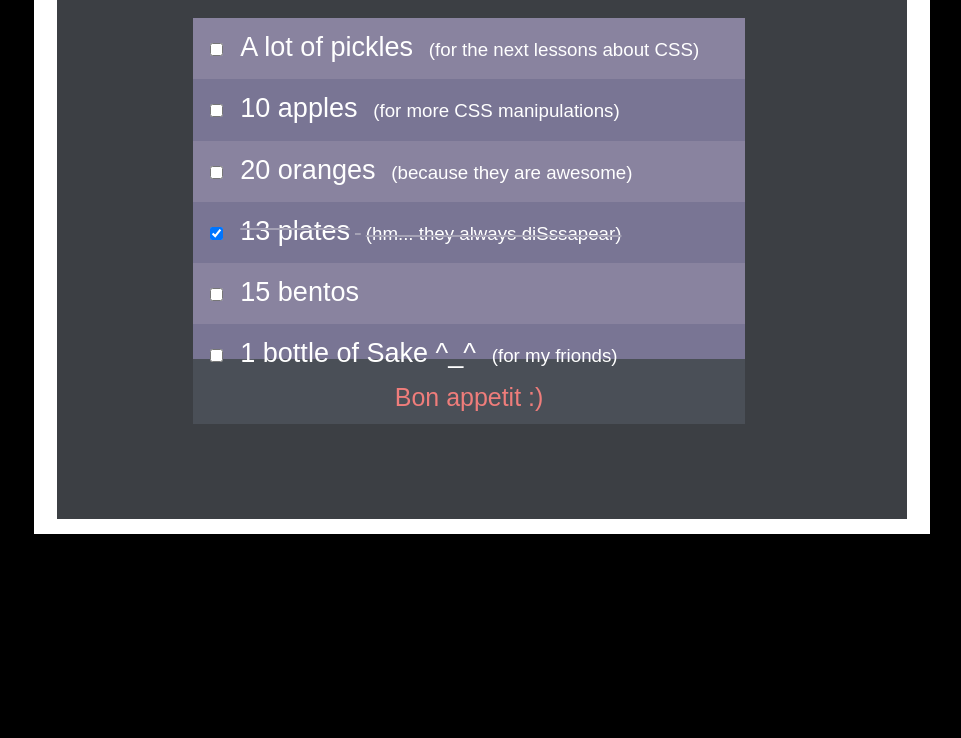
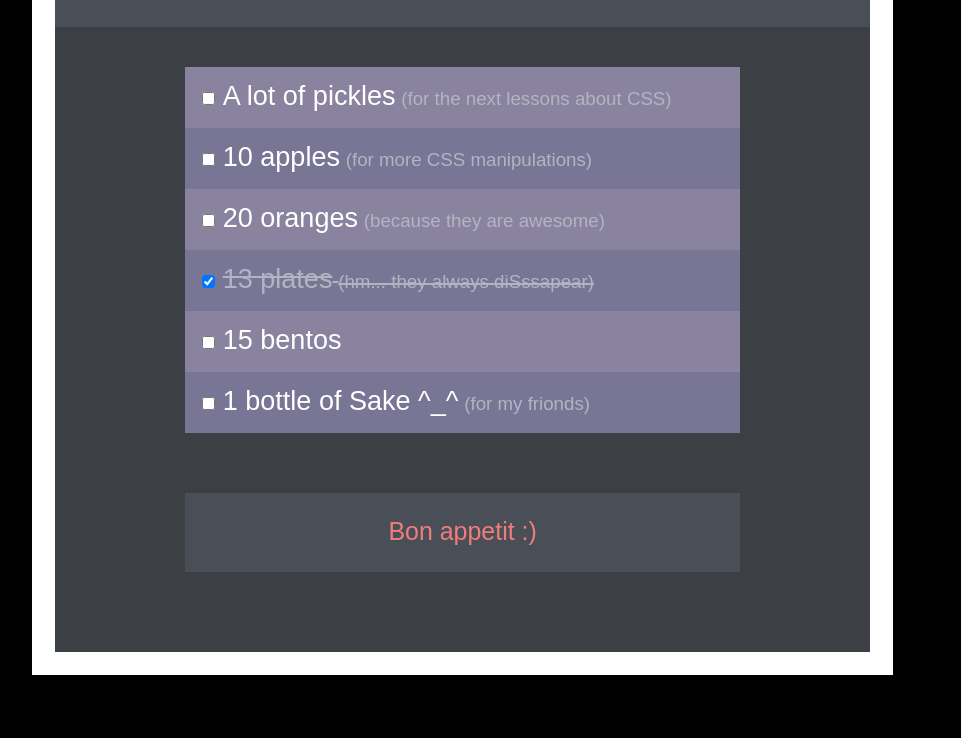
Before and after one commit to innabereshuk/Shopping_list, a plain HTML site: page index.html in a window 1280 px wide. Shown: the part 210-948 px from the top of the page, without its empty margins (179-1140 px from the left). Before the commit the page ends 872 px from the top, so only its background shows below. Drawn offline with Linux system fonts and the light colour scheme.

Commit message:
changes in many lines in css and index.html

```diff
--- a/CSS/style.css
+++ b/CSS/style.css
@@ -12,42 +12,42 @@ a, button {
 }
 
 body{
-    width: 100vw;
-    height: 100vh;
+    width: 1100px;
+    width: 99%;;
     background: black;
 }
 
 section {
-    width: 70%;
-    height: 85%;
     margin: 5% 16%;
     border: 23px solid white;
 
 }
 
 #box {
-    height: 100%;
     background: #3c3f44;
 }
 
 .box {
-    height: 16%;
     background: #4a4f57;
+
+}
+
+.h1 {
+    padding: 20px 0 60px 0;
 }
 
 div .box.box1 {
-    height: 79%;
     background: #3c3f44;
+    margin: 0;
 }
 
 .tab {
-    height: 60%;
-    width: 65%;
-    margin: 40px 16%;
+    padding: 40px 16%;
 }
 
+
 .box.box1 .tab .stroka:hover {
-    background: #635e78;
+    background: #860606;
     border-top: 3px solid white;
     border-bottom: 3px solid white;
 
@@ -68,24 +68,23 @@ div.stroka.color {
 
 
 div .button {
-    width: 65%;
-    height: 13%;
     background: #4a4f57;
-    margin: 0 16%;
     text-align: center;
     font-size: 1.2em;
     padding: 24.5px;
 }
 
 div .button:hover {
-    background: #4a4f70;
+    background: #220c4b;
     border-bottom: 3px solid white;
     border-top: 3px solid white;
 }
 
-a {
-    text-decoration: none;
+footer {
+    padding: 20px 16% 80px 16%;
 }
+
+
 
 
 /* Text */
@@ -93,17 +92,25 @@ a {
 span {
     font-size: 1.3em;
     color: white;
-    padding: 19px 5px;
-}
+ }
 
 .col {
     font-size: 0.9em;
     font-weight: 100;
+    color: #b3b4c3;
+}
+
+input:checked + span .gold {
+    color: #b3b4c3;
 }
 
 input:checked + span {
-   text-decoration: line-through #a5a2b5;
+     text-decoration: line-through #b3b4c3;
+}
 
+
+label {
+    display: block;
 }
 
 
@@ -125,3 +132,7 @@ h2 {
     font-size: 1.5em;
     margin: -30px;
 }
+
+a {
+    text-decoration: none;
+}
--- a/index.html
+++ b/index.html
@@ -11,12 +11,13 @@
 <body>
     <section>
         <div id="box">
-          <div class="box">
+          <div class="box h1">
               <h1>CSS diner Shopping List</h1><br>
               <h2>Let's go to the mall!</h2>
            </div>
             <div class="box box1">
                <div class="tab">
+                <label>
                     <div class="stroka color">
                       <input type="checkbox">
                         <span>
@@ -24,6 +25,8 @@
                           <span class="col">(for the next lessons about CSS)</span>
                         </span>
                     </div>
+                </label>
+                <label>
                     <div class="stroka">
                         <input type="checkbox">
                         <span>
@@ -31,6 +34,8 @@
                            <span class="col">(for more CSS manipulations)</span>
                         </span>
                     </div>
+                </label>
+                <label>
                     <div class="stroka color">
                         <input type="checkbox">
                         <span>
@@ -38,6 +43,8 @@
                            <span class="col">(because they are awesome)</span>
                         </span>
                     </div>
+                </label>
+                <label>
                     <div class="stroka">
                         <input type="checkbox" checked>
                         <span>
@@ -45,12 +52,16 @@
                            <span class="col">(hm... they always diSssapear)</span>
                         </span>
                     </div>
+                </label>
+                <label>
                     <div class="stroka color">
                         <input type="checkbox">
                         <span>
                            <span class="gold">15 bentos</span>
                     </span>
                 </div>
+                </label>
+                <label>
                     <div class="stroka">
                         <input type="checkbox">
                         <span>
@@ -58,13 +69,15 @@
                            <span class="col">(for my frionds)</span>
                         </span>
                     </div>
+                </label>
                 </div>
+        </div>
+            <footer>
                <div class="button">
                   <a href="#">
                     <span class="bon">Bon appetit :)</span>
                   </a>
-            </div>
-          </div>
+            </footer>
         </div>
     </section>
 
```
Lines whose indentation alone changed are shown as unchanged.
